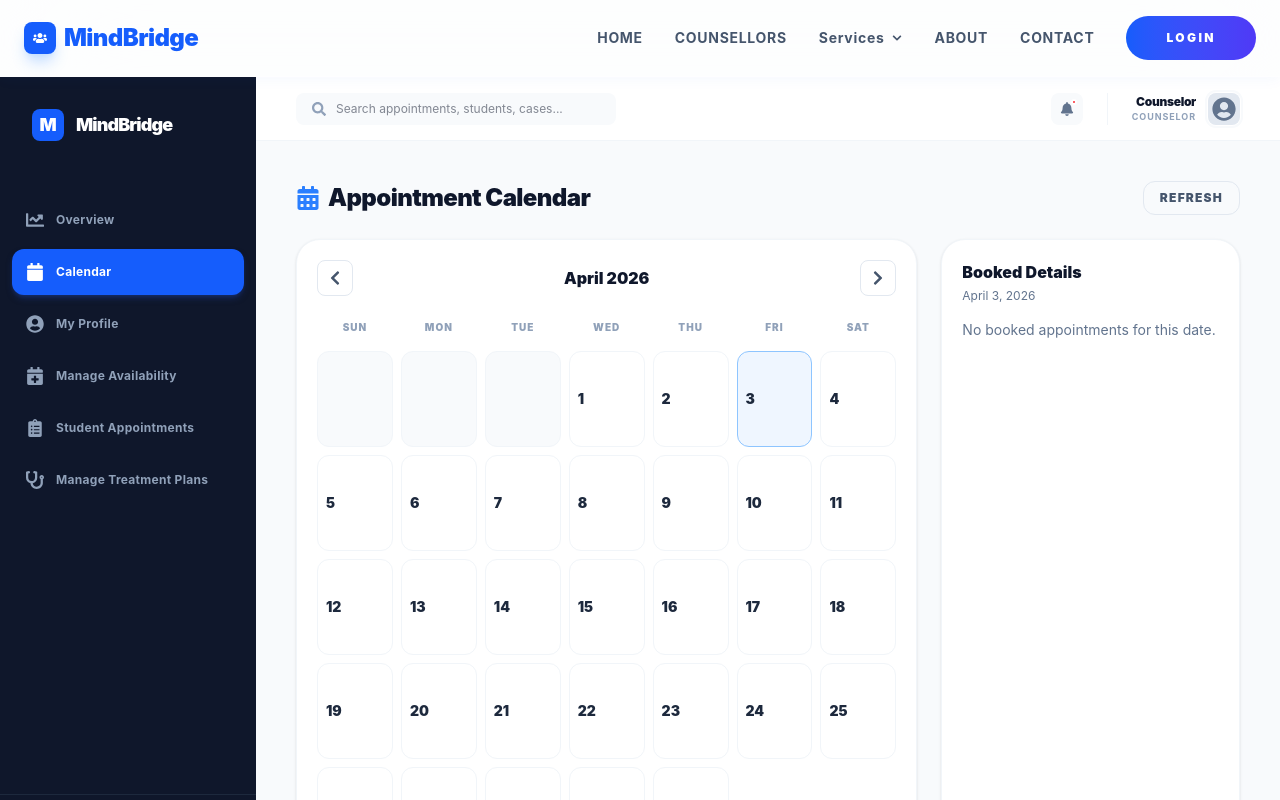
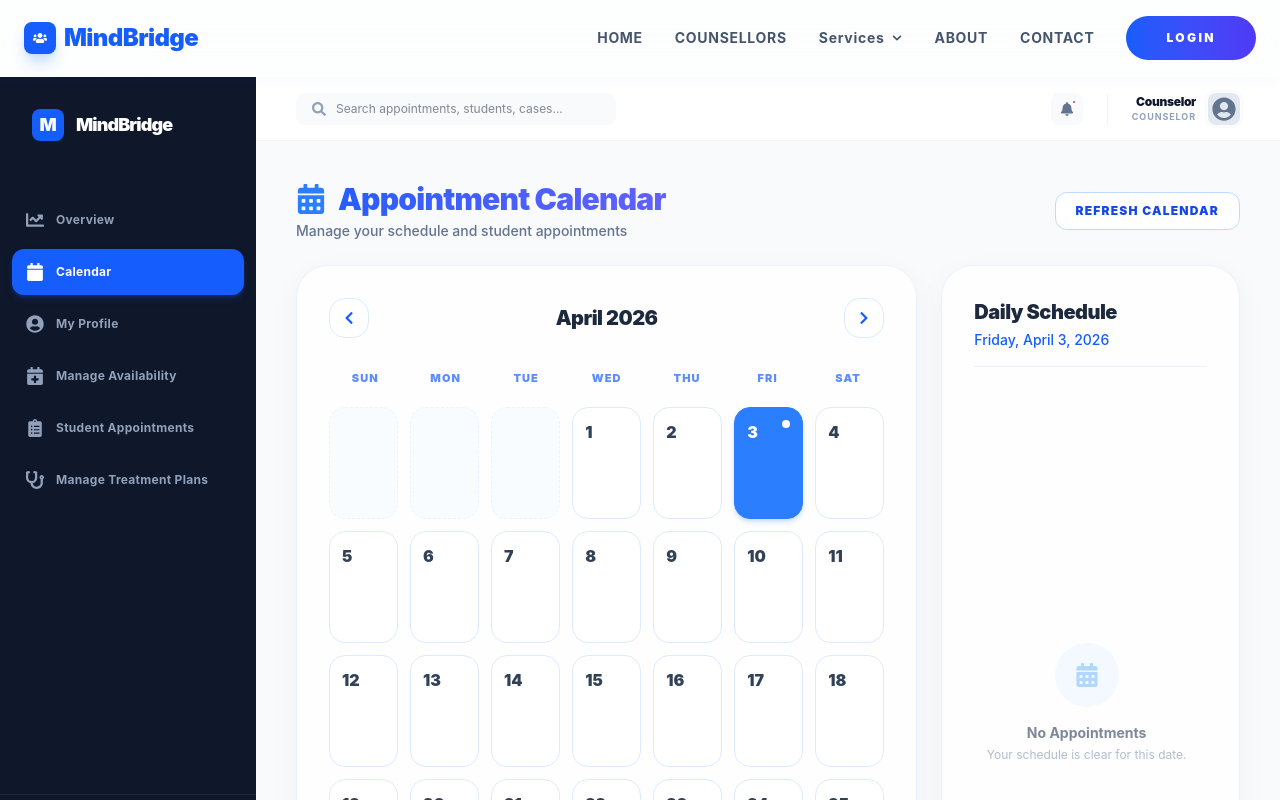
Before and after one commit to AaishaShahani2001/Y3S1-ITPM, a React app in the folder frontend/: page /counselor-dashboard in a window 1280 px wide. Both pictures are taken after a click on the button "Calendar". Shown: the top 800 px of the page. Built offline with nearby package versions, Linux system fonts and the light colour scheme; the HTML template or start-up script is replaced by a standard one.

Commit message:
Redesign Calendar UI

```diff
--- a/frontend/src/components/counselor/Calendar.jsx
+++ b/frontend/src/components/counselor/Calendar.jsx
@@ -100,119 +100,177 @@ export default function Calendar() {
 
     const getStatusBadge = (status) => {
         const s = (status || "").toLowerCase();
-        if (s === "confirmed") return "bg-blue-100 text-blue-700";
-        if (s === "completed") return "bg-green-100 text-green-700";
-        if (s === "cancelled") return "bg-orange-100 text-orange-700";
-        return "bg-slate-100 text-slate-700";
+        if (s === "confirmed") return "bg-blue-100 text-blue-700 border border-blue-200/60";
+        if (s === "completed") return "bg-indigo-100 text-indigo-700 border border-indigo-200/60";
+        if (s === "cancelled") return "bg-rose-100 text-rose-700 border border-rose-200/60";
+        return "bg-slate-100 text-slate-700 border border-slate-200/60";
     };
 
     return (
         <div className="animate-fadeIn space-y-6">
-            <div className="flex items-center justify-between">
-                <h2 className="text-2xl font-black tracking-tight flex items-center gap-2">
+            {/* Header Section */}
+            <div className="flex flex-col md:flex-row md:items-center justify-between gap-4">
+                <div>
+                    <h2 className="text-3xl font-black tracking-tight flex items-center gap-3 bg-linear-to-r from-blue-600 to-indigo-500 bg-clip-text text-transparent pb-1">
                         <FaCalendarAlt className="text-blue-500" /> Appointment Calendar
                     </h2>
+                    <p className="text-sm text-slate-500 font-medium">Manage your schedule and student appointments</p>
+                </div>
                 <button
                     onClick={fetchAppointments}
-                    className="px-4 py-2 rounded-xl border border-slate-200 text-xs font-black uppercase tracking-widest text-slate-600 hover:bg-slate-50"
+                    className="px-5 py-2.5 rounded-xl border border-blue-200 text-xs font-black uppercase tracking-widest text-blue-700 hover:bg-blue-50 hover:shadow-md hover:shadow-blue-500/10 transition-all duration-300 active:scale-95 bg-white"
                 >
-                    Refresh
+                    Refresh Calendar
                 </button>
             </div>
 
             <div className="grid grid-cols-1 lg:grid-cols-3 gap-6">
-                <div className="lg:col-span-2 bg-white border border-slate-100 rounded-3xl shadow-sm p-5">
-                    <div className="flex items-center justify-between mb-4">
+                {/* Calendar View */}
+                <div className="lg:col-span-2 bg-white/80 backdrop-blur-xl border border-blue-100/60 rounded-4xl shadow-[0_8px_30px_rgb(0,0,0,0.04)] p-6 md:p-8">
+                    <div className="flex items-center justify-between mb-6">
                         <button
                             onClick={goPrevMonth}
-                            className="w-9 h-9 rounded-lg border border-slate-200 flex items-center justify-center text-slate-600 hover:bg-slate-50"
+                            className="w-10 h-10 rounded-2xl border border-blue-100 flex items-center justify-center text-blue-600 hover:bg-blue-50 hover:border-blue-300 transition-all duration-300 active:scale-95 bg-white"
                         >
-                            <FaChevronLeft />
+                            <FaChevronLeft className="text-sm" />
                         </button>
-                        <h3 className="font-black text-slate-900">{monthTitle}</h3>
+                        <h3 className="text-xl font-black text-slate-800 tracking-tight">{monthTitle}</h3>
                         <button
                             onClick={goNextMonth}
-                            className="w-9 h-9 rounded-lg border border-slate-200 flex items-center justify-center text-slate-600 hover:bg-slate-50"
+                            className="w-10 h-10 rounded-2xl border border-blue-100 flex items-center justify-center text-blue-600 hover:bg-blue-50 hover:border-blue-300 transition-all duration-300 active:scale-95 bg-white"
                         >
-                            <FaChevronRight />
+                            <FaChevronRight className="text-sm" />
                         </button>
                     </div>
 
-                    <div className="grid grid-cols-7 gap-2 mb-2">
+                    <div className="grid grid-cols-7 gap-2 mb-3">
                         {weekdayLabels.map((d) => (
-                            <div key={d} className="text-center text-[10px] font-black uppercase tracking-widest text-slate-400 py-2">
+                            <div key={d} className="text-center text-[11px] font-black uppercase tracking-widest text-blue-600/70 py-2">
                                 {d}
                             </div>
                         ))}
                     </div>
 
-                    <div className="grid grid-cols-7 gap-2">
+                    <div className="grid grid-cols-7 gap-2 md:gap-3">
                         {calendarDays.map((dateKey, idx) => {
                             if (!dateKey) {
-                                return <div key={`empty-${idx}`} className="h-24 bg-slate-50 rounded-xl border border-slate-100" />;
+                                return <div key={`empty-${idx}`} className="h-24 md:h-28 bg-blue-50/30 rounded-2xl border border-dashed border-blue-100/50" />;
                             }
                             const dayNum = Number(dateKey.slice(-2));
                             const count = (appointmentsByDate.get(dateKey) || []).length;
                             const isSelected = selectedDate === dateKey;
+
+                            // Check if date is today
+                            const isToday = new Date().toISOString().split('T')[0] === dateKey;
+
                             return (
                                 <button
                                     key={dateKey}
                                     onClick={() => setSelectedDate(dateKey)}
-                                    className={`h-24 rounded-xl border p-2 text-left transition-all ${
+                                    className={`relative flex flex-col h-24 md:h-28 rounded-2xl border p-3 text-left transition-all duration-300 overflow-hidden group ${
                                         isSelected
-                                            ? "border-blue-300 bg-blue-50"
-                                            : "border-slate-100 bg-white hover:border-slate-300"
+                                            ? "border-blue-500 bg-blue-500 shadow-md shadow-blue-500/20 text-white"
+                                            : "border-blue-100 bg-white hover:border-blue-300 hover:shadow-sm hover:-translate-y-0.5"
                                     }`}
                                 >
-                                    <div className="text-sm font-black text-slate-800">{dayNum}</div>
+                                    <div className="flex justify-between items-start w-full">
+                                        <span className={`text-sm md:text-base font-black ${isSelected ? "text-white" : "text-slate-700 group-hover:text-blue-700"}`}>
+                                            {dayNum}
+                                        </span>
+                                        {isToday && !isSelected && (
+                                            <span className="w-2 h-2 rounded-full bg-blue-500 animate-pulse"></span>
+                                        )}
+                                        {isToday && isSelected && (
+                                            <span className="w-2 h-2 rounded-full bg-white"></span>
+                                        )}
+                                    </div>
+
+                                    <div className="mt-auto w-full">
                                         {count > 0 && (
-                                        <div className="mt-2 inline-flex items-center px-2 py-1 rounded-full text-[10px] font-black uppercase tracking-widest bg-slate-900 text-white">
-                                            {count} booked
+                                            <div className={`inline-flex items-center w-full justify-center px-2 py-1.5 rounded-xl text-[10px] md:text-xs font-black uppercase tracking-widest transition-colors ${
+                                                isSelected
+                                                    ? "bg-white/20 text-white backdrop-blur-sm"
+                                                    : "bg-blue-50 text-blue-700 group-hover:bg-blue-100"
+                                            }`}>
+                                                {count} Appt{count !== 1 ? 's' : ''}
                                             </div>
                                         )}
+                                    </div>
                                 </button>
                             );
                         })}
                     </div>
                 </div>
 
-                <div className="bg-white border border-slate-100 rounded-3xl shadow-sm p-5">
-                    <h3 className="font-black text-slate-900 mb-1">Booked Details</h3>
-                    <p className="text-xs text-slate-500 mb-4">
-                        {selectedDate ? new Date(selectedDate).toLocaleDateString("en-US", { month: "long", day: "numeric", year: "numeric" }) : "No date selected"}
+                {/* Details View */}
+                <div className="bg-white/80 backdrop-blur-xl border border-blue-100/60 rounded-4xl shadow-[0_8px_30px_rgb(0,0,0,0.04)] p-6 md:p-8 flex flex-col h-150 lg:h-auto">
+                    <div className="mb-6 pb-4 border-b border-blue-100/60">
+                        <h3 className="text-xl font-black text-slate-800 tracking-tight flex items-center gap-2">
+                            Daily Schedule
+                        </h3>
+                        <p className="text-sm font-medium text-blue-600 mt-1">
+                            {selectedDate ? new Date(selectedDate).toLocaleDateString("en-US", { weekday: "long", month: "long", day: "numeric", year: "numeric" }) : "Select a date"}
                         </p>
+                    </div>
 
+                    <div className="flex-1 overflow-y-auto pr-2 custom-scrollbar space-y-4">
                         {loading ? (
-                        <p className="text-sm text-slate-500">Loading...</p>
+                            <div className="flex flex-col items-center justify-center h-full text-blue-600 space-y-3">
+                                <div className="w-8 h-8 border-4 border-blue-200 border-t-blue-500 rounded-full animate-spin"></div>
+                                <p className="text-sm font-bold uppercase tracking-widest">Loading...</p>
+                            </div>
                         ) : selectedAppointments.length === 0 ? (
-                        <p className="text-sm text-slate-500">No booked appointments for this date.</p>
+                            <div className="flex flex-col items-center justify-center h-full text-center space-y-4 opacity-70">
+                                <div className="w-16 h-16 bg-blue-50 rounded-full flex items-center justify-center text-blue-300">
+                                    <FaCalendarAlt className="text-2xl" />
+                                </div>
+                                <div>
+                                    <p className="text-sm font-bold text-slate-600">No Appointments</p>
+                                    <p className="text-xs text-slate-400 mt-1">Your schedule is clear for this date.</p>
+                                </div>
+                            </div>
                         ) : (
-                        <div className="space-y-3 max-h-115 overflow-auto pr-1">
+                            <div className="space-y-4">
                                 {selectedAppointments.map((a) => {
                                     const apptId = a.id || a.ID || a.bookingId;
                                     return (
-                                    <div key={apptId} className="rounded-2xl border border-slate-100 bg-slate-50 p-3">
-                                        <div className="flex items-center justify-between gap-2">
-                                            <p className="text-sm font-black text-slate-900 flex items-center gap-1.5">
-                                                <FaUser className="text-slate-400" /> {a.studentName || "Unknown Student"}
+                                        <div key={apptId} className="group rounded-2xl border border-blue-100/80 bg-white p-4 hover:shadow-md hover:shadow-blue-500/5 hover:border-blue-300 transition-all duration-300">
+                                            <div className="flex items-center justify-between gap-2 mb-3">
+                                                <p className="text-sm font-black text-slate-800 flex items-center gap-2">
+                                                    <div className="w-7 h-7 rounded-full bg-blue-100 flex items-center justify-center text-blue-600">
+                                                        <FaUser className="text-[10px]" />
+                                                    </div>
+                                                    {a.studentName || "Unknown Student"}
                                                 </p>
-                                            <span className={`px-2 py-1 rounded-full text-[9px] font-black uppercase tracking-widest ${getStatusBadge(a.status)}`}>
+                                                <span className={`px-2.5 py-1 rounded-full text-[10px] font-black uppercase tracking-widest ${getStatusBadge(a.status)}`}>
                                                     {a.status || "Pending"}
                                                 </span>
                                             </div>
-                                        <p className="text-[11px] text-slate-500 mt-0.5">{a.studentEmail || "No email available"}</p>
-                                        <p className="text-[10px] font-bold text-slate-500 uppercase tracking-widest mt-2 flex items-center gap-1.5">
-                                            <FaClock /> {a.timeSlot || "-"}
+
+                                            <div className="bg-slate-50 rounded-xl p-3 space-y-2 border border-slate-100">
+                                                <p className="text-xs font-medium text-slate-600 flex items-center gap-2">
+                                                    <span className="text-slate-400">@</span> {a.studentEmail || "No email available"}
                                                 </p>
+                                                <p className="text-[11px] font-black text-blue-600 uppercase tracking-widest flex items-center gap-2">
+                                                    <FaClock className="text-blue-400" /> {a.timeSlot || "-"}
+                                                </p>
+                                            </div>
+
+                                            {(a.counselorCancelNote || a.studentCancelNote) && (
+                                                <div className="mt-3 space-y-2">
                                                     {a.counselorCancelNote && (
-                                            <p className="mt-2 text-[11px] text-orange-700 bg-orange-50 border border-orange-100 rounded-lg px-2 py-1">
-                                                Counselor note: {a.counselorCancelNote}
-                                            </p>
+                                                        <div className="text-[11px] text-rose-700 bg-rose-50/50 border border-rose-100 rounded-xl p-2.5">
+                                                            <span className="font-bold uppercase tracking-wider text-[9px] block mb-0.5 opacity-70">Counselor Note</span>
+                                                            {a.counselorCancelNote}
+                                                        </div>
                                                     )}
                                                     {a.studentCancelNote && (
-                                            <p className="mt-2 text-[11px] text-red-700 bg-red-50 border border-red-100 rounded-lg px-2 py-1">
-                                                Student note: {a.studentCancelNote}
-                                            </p>
+                                                        <div className="text-[11px] text-orange-700 bg-orange-50/50 border border-orange-100 rounded-xl p-2.5">
+                                                            <span className="font-bold uppercase tracking-wider text-[9px] block mb-0.5 opacity-70">Student Note</span>
+                                                            {a.studentCancelNote}
+                                                        </div>
+                                                    )}
+                                                </div>
                                             )}
                                         </div>
                                     );
@@ -222,5 +280,23 @@ export default function Calendar() {
                     </div>
                 </div>
             </div>
+
+            {/* Custom scrollbar styles */}
+            <style jsx>{`
+                .custom-scrollbar::-webkit-scrollbar {
+                    width: 6px;
+                }
+                .custom-scrollbar::-webkit-scrollbar-track {
+                    background: transparent;
+                }
+                .custom-scrollbar::-webkit-scrollbar-thumb {
+                    background-color: #dbeafe; /* hover:bg-blue-100 equivalent */
+                    border-radius: 20px;
+                }
+                .custom-scrollbar::-webkit-scrollbar-thumb:hover {
+                    background-color: #bfdbfe; /* hover:bg-blue-200 equivalent */
+                }
+            `}</style>
+        </div>
     );
 }
```
Also changed, not shown: 2 other files (tests, documents, lock files or other folders). Lines whose indentation alone changed are shown as unchanged.
